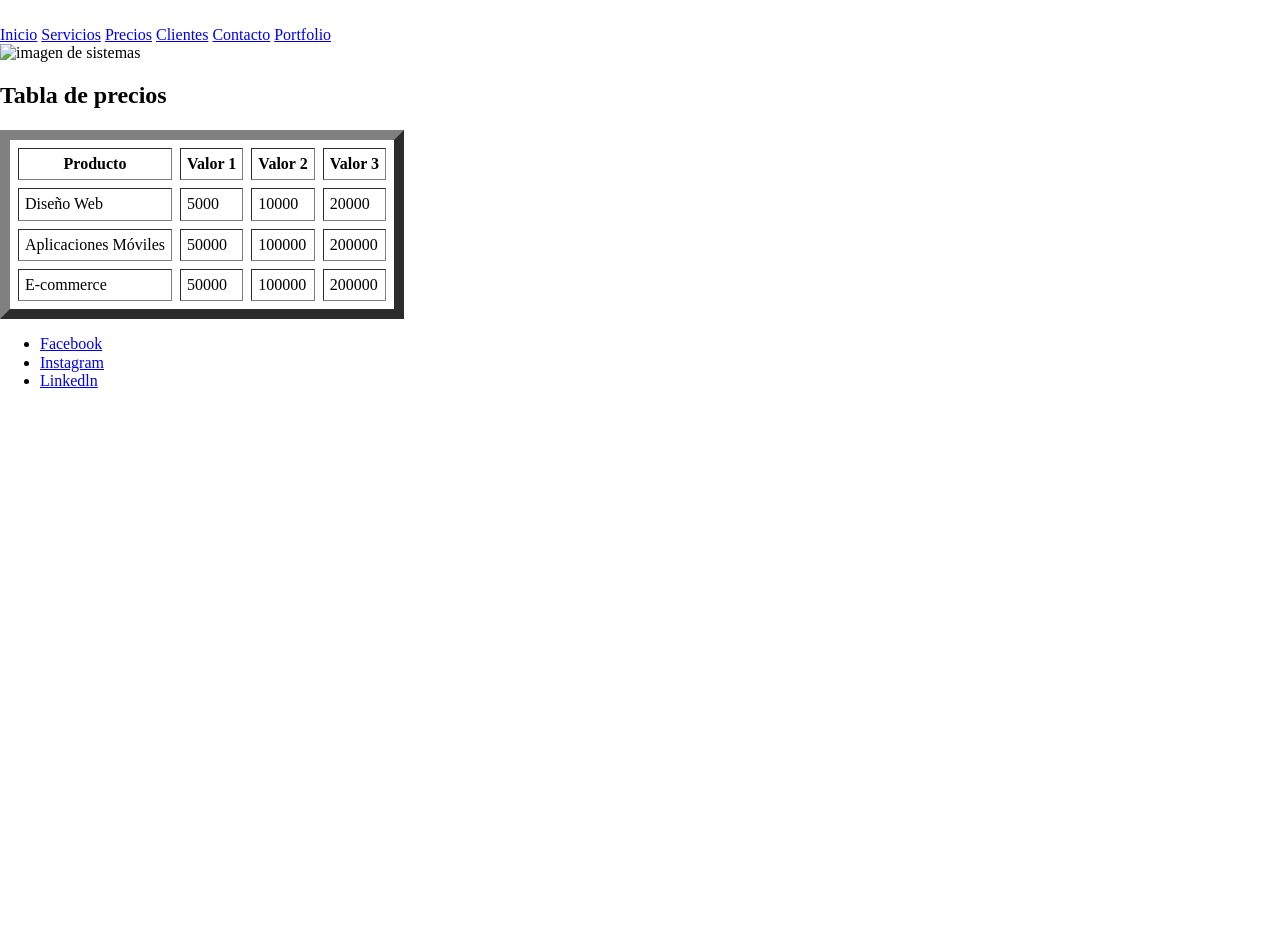
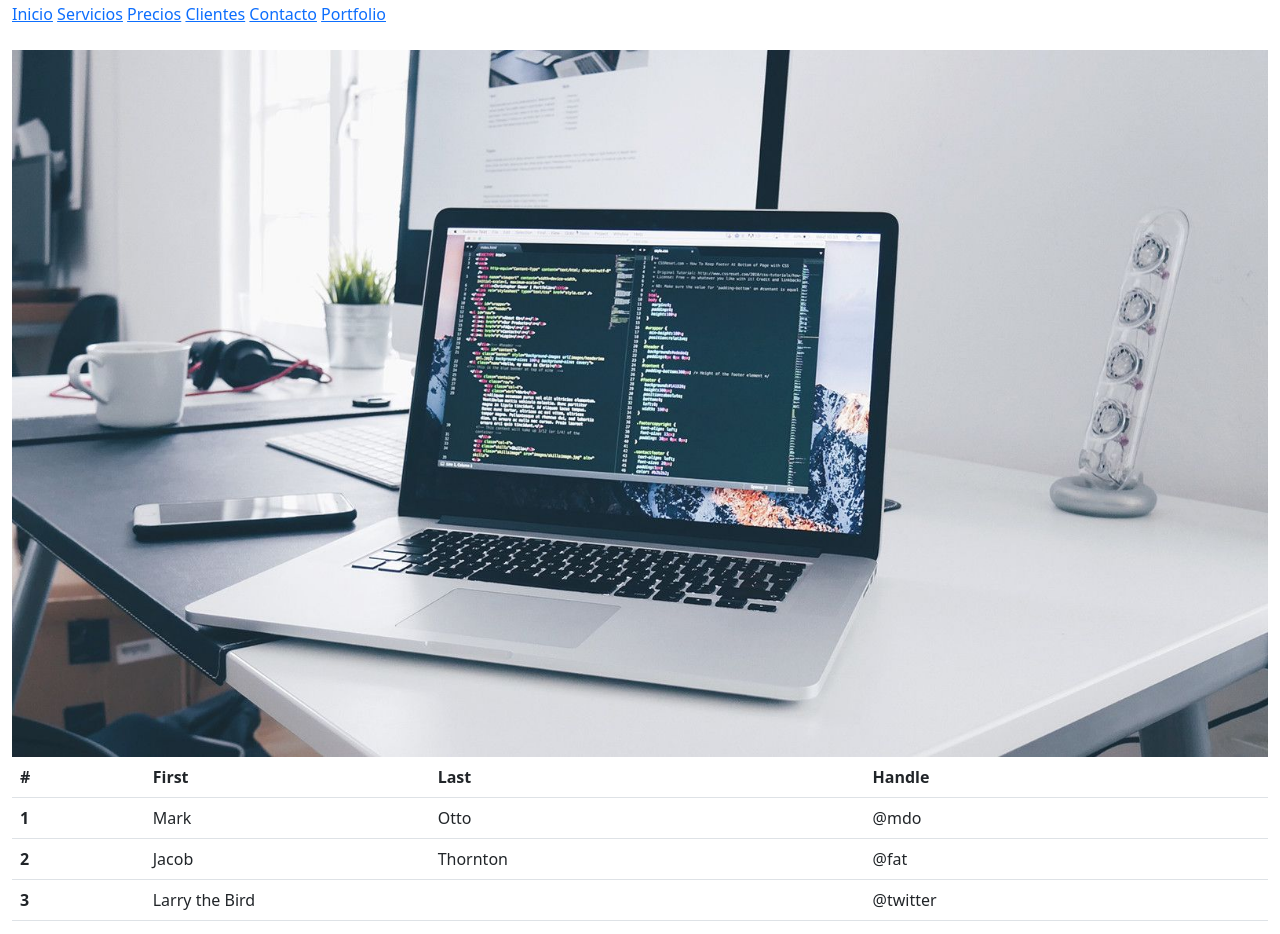
Before and after one commit to elkindgonzalez/boostrap, a plain HTML site: page paginas/precios.html in a window 1280 px wide. Shown: the part 54-988 px from the top of the page. Before the commit the page ends 800 px from the top, so only its background shows below. Drawn offline with nearby package versions, Linux system fonts and the light colour scheme; files that its build step writes are made by us from their sources.

Commit message:
card en portfolio & tabla en precios de boostrap

```diff
--- a/paginas/precios.html
+++ b/paginas/precios.html
@@ -9,23 +9,29 @@
         <link rel="preconnect" href="https://fonts.gstatic.com" crossorigin>
         <link href="https://fonts.googleapis.com/css2?family=Krub:wght@400;700&display=swap" rel="stylesheet">
 
-        <link rel="preload" href="../CSS/normalize.css">
-        <link rel="stylesheet" href="../CSS/normalize.css">
-        <link rel="preload" href="../CSS/styles.css" as="style">
-        <link rel="stylesheet" href="../CSS/styles.css">
+        <link rel="preload" href="CSS/normalize.css">
+        <link rel="stylesheet" href="CSS/normalize.css">
 
-        <title>Diseñador Freelancer/precios</title>
+        <title>Diseñador Freelancer</title>
         <link rel="shortcut icon" href="../imagenes/Recursos ThinkSoft_Favicon.png" type="image/x-icon">
+
+        <!-- Boostrap -->
+
+        <link href="https://cdn.jsdelivr.net/npm/bootstrap@5.2.0/dist/css/bootstrap.min.css" rel="stylesheet" integrity="sha384-gH2yIJqKdNHPEq0n4Mqa/HGKIhSkIHeL5AyhkYV8i59U5AR6csBvApHHNl/vI1Bx" crossorigin="anonymous">
+
+            <!-- Mi css -->
+        <link rel="preload" href="CSS/styles.css" as="style">
+        <link rel="stylesheet" href="CSS/styles.css">
     </head>
 
-    <body>
+    <body class="container-fluid">
 
         <header>
             <h1 class="titulo">Desarrollador Web
             <span>Freelancer</span></h1>
         </header>
 
-                <div class="nav-bg">
+                <div class="nav-bg mt-2">
                     <nav class="navegacion-principal contenedor">
                         <a href="../index.html">Inicio</a>
                         <a href="servicios.html">Servicios</a>
@@ -36,7 +42,37 @@
                     </nav>
                 </div>
 
-                <img src="imagenes/desarrolloWeb.jpeg" alt="imagen de sistemas" class="img-luid">
+                <img src="../imagenes/desarrolloWeb.jpeg" alt="imagen de sistemas" class="img-fluid mt-4" >
+
+                <table class="table">
+                    <thead>
+                      <tr>
+                        <th scope="col">#</th>
+                        <th scope="col">First</th>
+                        <th scope="col">Last</th>
+                        <th scope="col">Handle</th>
+                      </tr>
+                    </thead>
+                    <tbody>
+                      <tr>
+                        <th scope="row">1</th>
+                        <td>Mark</td>
+                        <td>Otto</td>
+                        <td>@mdo</td>
+                      </tr>
+                      <tr>
+                        <th scope="row">2</th>
+                        <td>Jacob</td>
+                        <td>Thornton</td>
+                        <td>@fat</td>
+                      </tr>
+                      <tr>
+                        <th scope="row">3</th>
+                        <td colspan="2">Larry the Bird</td>
+                        <td>@twitter</td>
+                      </tr>
+                    </tbody>
+                  </table>
 
             <main>
                 <h2>Tabla de precios</h2>
```
Also changed, not shown: index.html (+1 -2 lines). Lines whose indentation alone changed are shown as unchanged.
